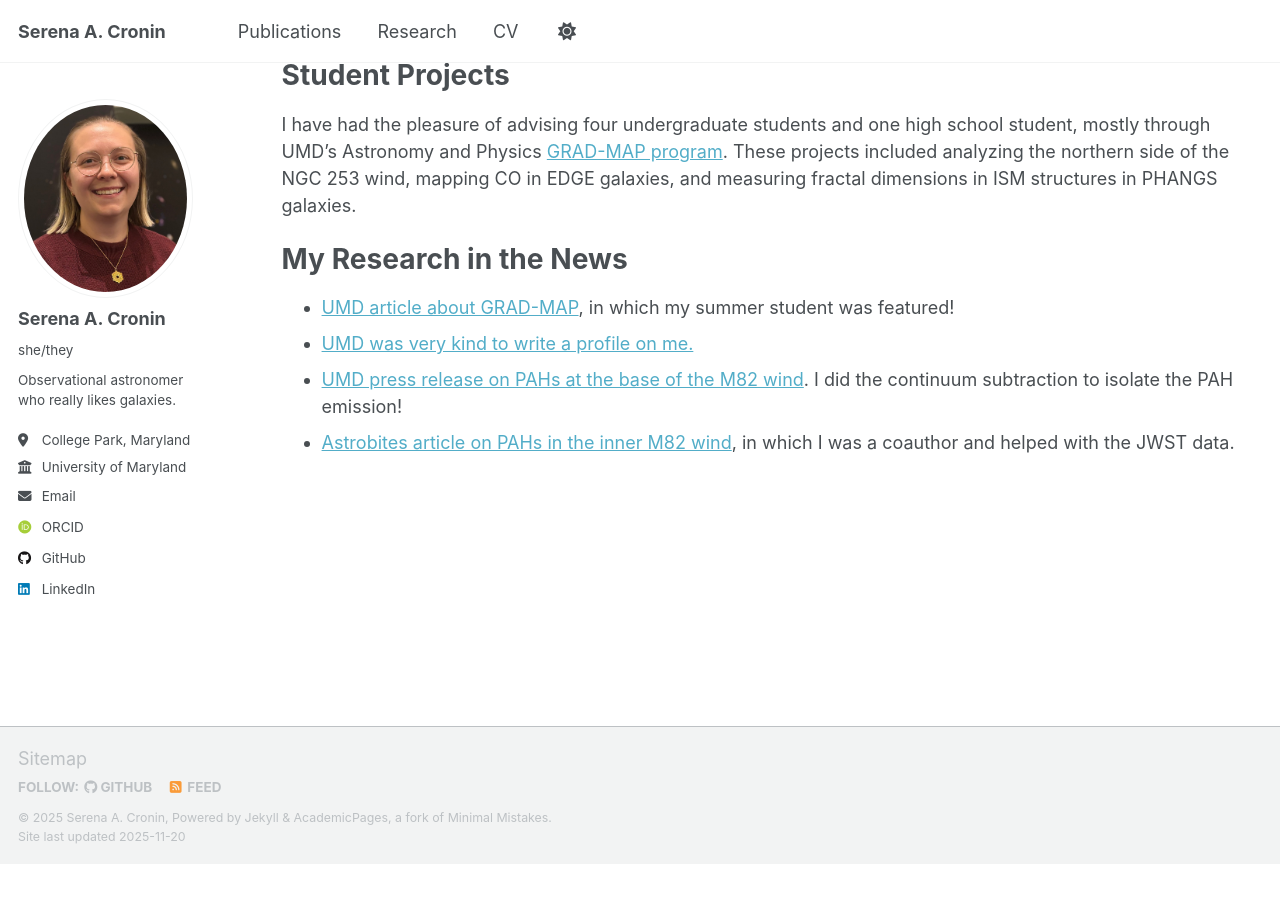
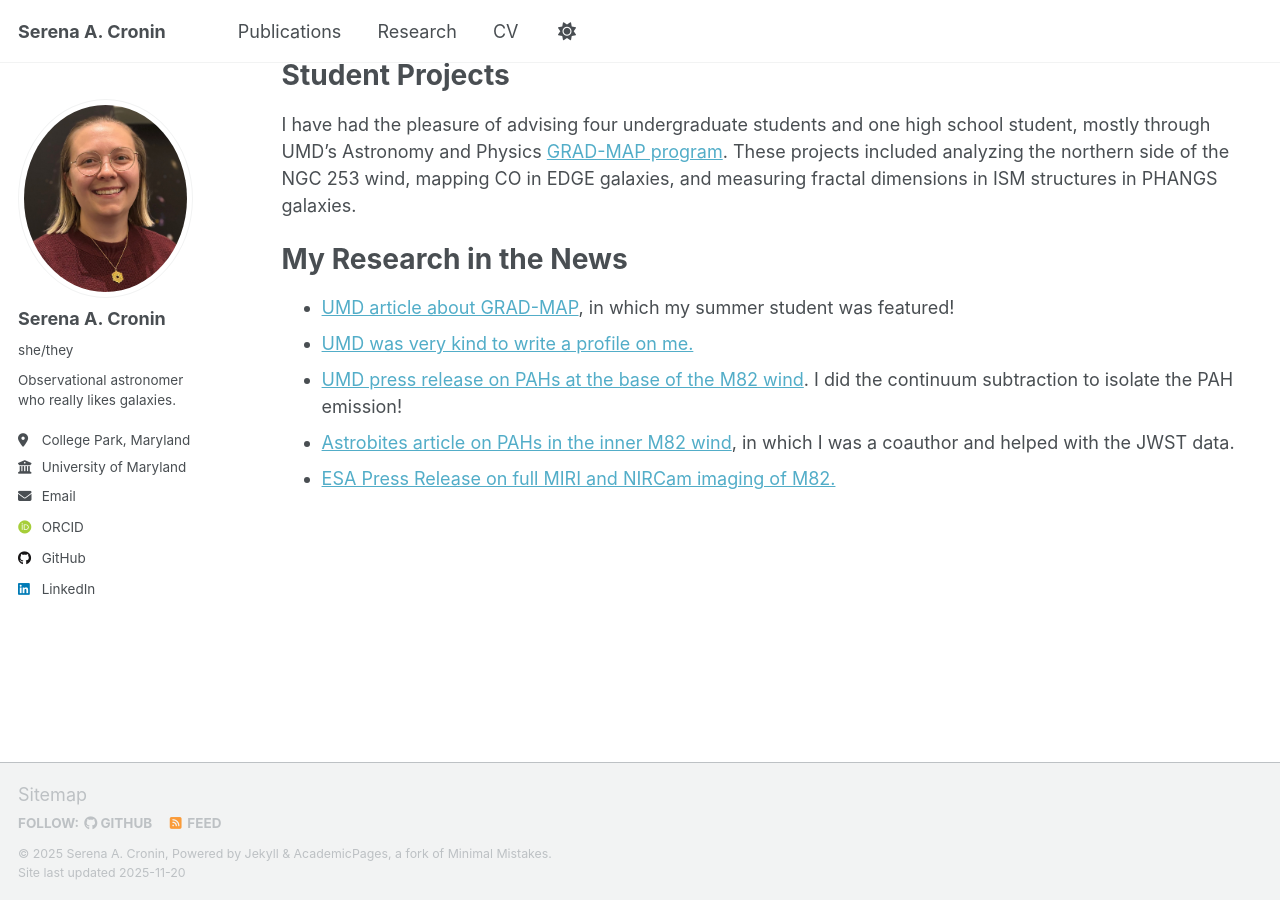
Before and after one commit to serenacronin/serenacronin.github.io, a Jekyll site: the page built from _pages/research.md, in a window 1280 px wide and 900 px high, scrolled down 1987 px. Built offline with Jekyll 4.4.1, drawn with Linux system fonts in a browser that asks for light colours; some web fonts are replaced; a script that is not in the unit is left out; before the commit the page ends 2851 px from its top, so only the background shows below that.

Commit message:
Update research.md

```diff
--- a/_pages/research.md
+++ b/_pages/research.md
@@ -43,3 +43,4 @@ My Research in the News
 * [UMD was very kind to write a profile on me.](https://www.astro.umd.edu/news-events/news/studying-dust-wind)
 * [UMD press release on PAHs at the base of the M82 wind](https://www.astro.umd.edu/news-events/news/nasas-james-webb-space-telescope-captures-images-galaxy-m82s-glowing-core-and). I did the continuum subtraction to isolate the PAH emission!
 * [Astrobites article on PAHs in the inner M82 wind](https://astrobites.org/2025/11/20/m82_dust/), in which I was a coauthor and helped with the JWST data.
+* [ESA Press Release on full MIRI and NIRCam imaging of M82.](https://esawebb.org/images/potm2506a/)
```
